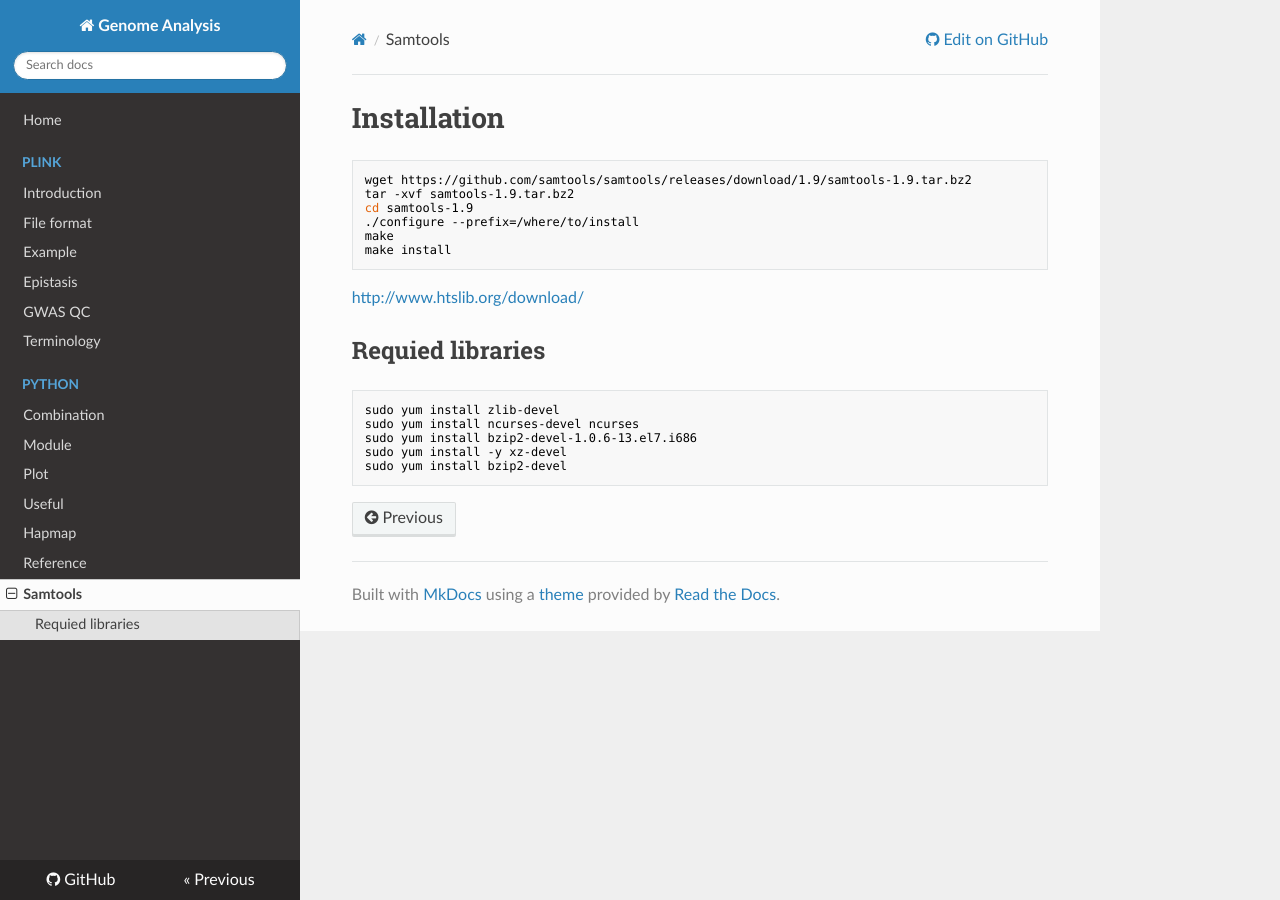
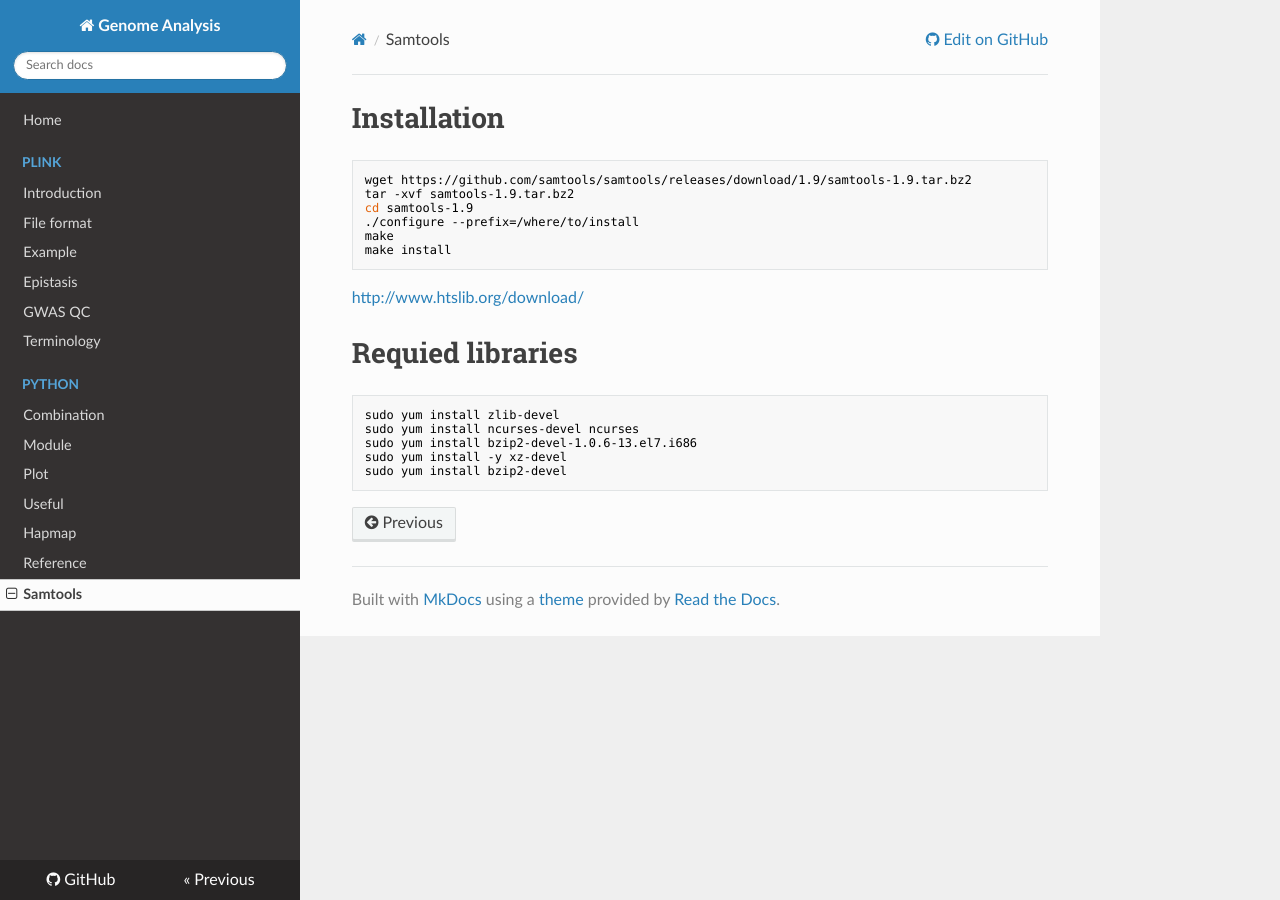
Before and after one commit to WonyoungCho/plink, an MkDocs documentation site: the page built from docs/samtools_int.md, in a window 1280 px wide. Built offline with MkDocs 1.6.1, drawn with Linux system fonts in a browser that asks for light colours; nearby versions of some CDN libraries; old or Windows-style settings are respelled for this version of MkDocs.

Commit message:
Update samtools_int.md

````diff
--- a/docs/samtools_int.md
+++ b/docs/samtools_int.md
@@ -10,7 +10,7 @@
 ```
 <http://www.htslib.org/download/>
 
-## Requied libraries
+# Requied libraries
 ```
 sudo yum install zlib-devel
 sudo yum install ncurses-devel ncurses
````
